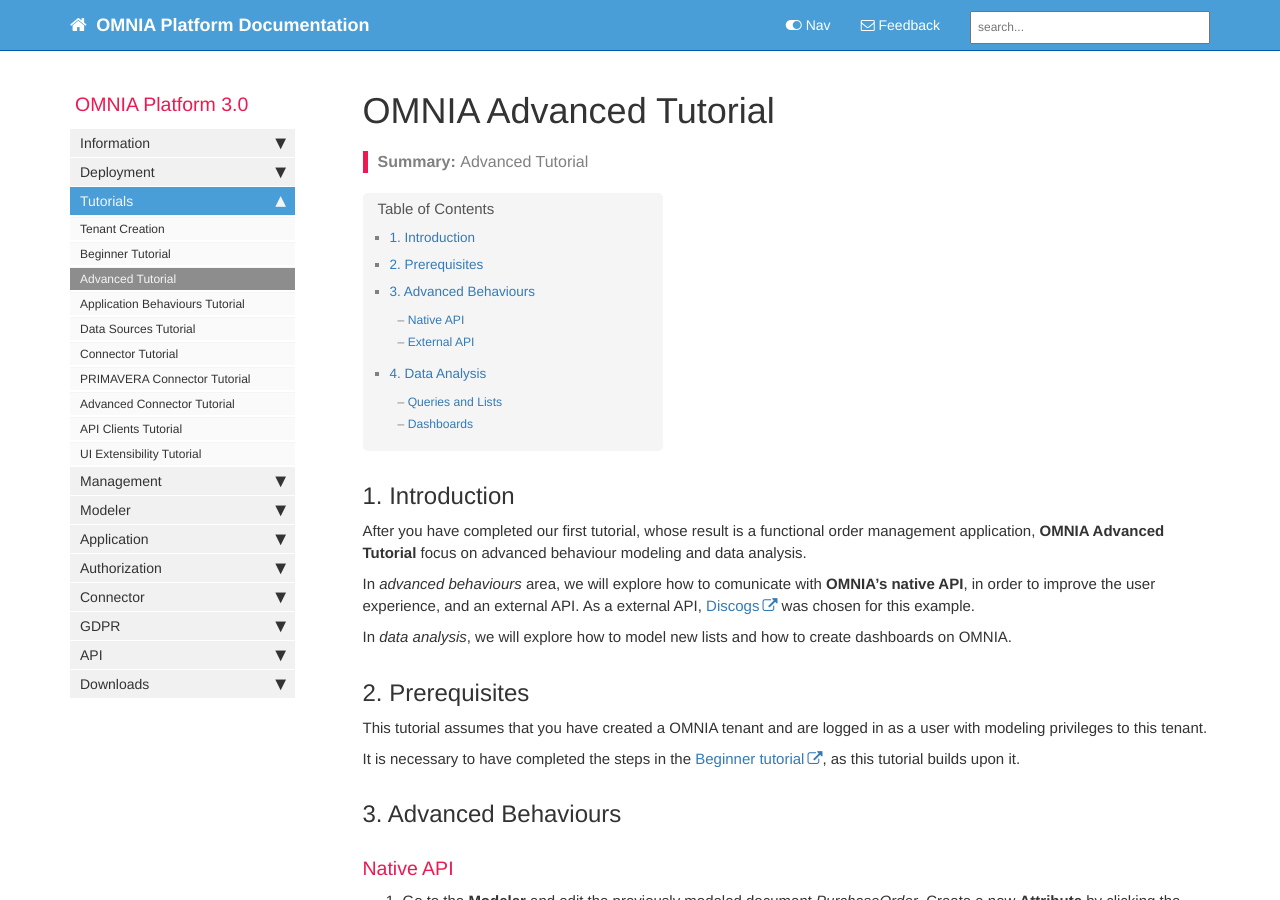
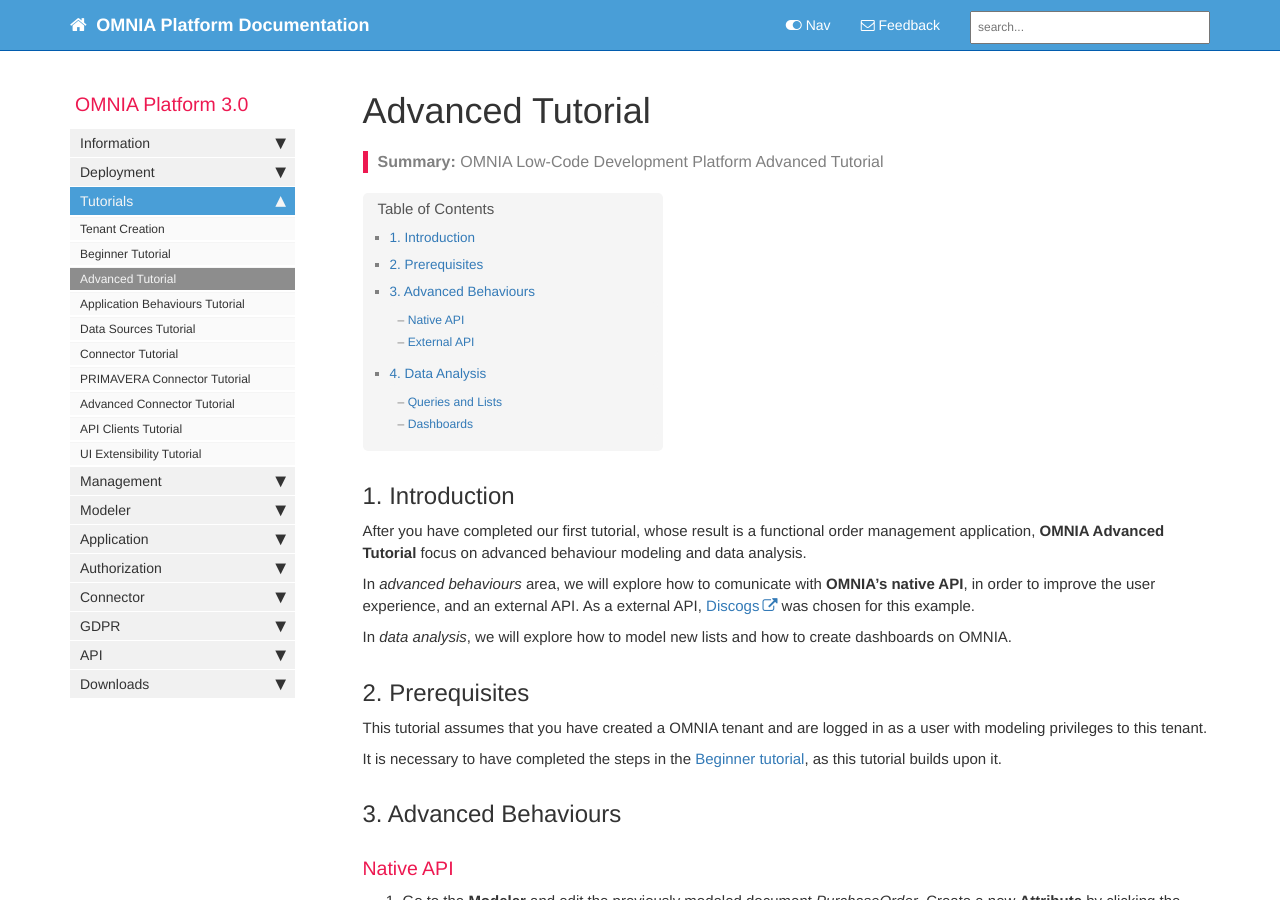
Before and after one commit to daniel8lopes/omnia3, a Jekyll site: the page built from docs/pages/omnia3/Tutorials/omnia3_advancedtutorial.md, in a window 1280 px wide and 900 px high. Built offline with Jekyll 4.4.1, drawn with Linux system fonts in a browser that asks for light colours; nearby versions of some CDN libraries; comment, search, counter and statistics services are not loaded; some of the changed text lies outside the part shown.

Commit message:
Update omnia3_advancedtutorial.md

```diff
--- a/docs/pages/omnia3/Tutorials/omnia3_advancedtutorial.md
+++ b/docs/pages/omnia3/Tutorials/omnia3_advancedtutorial.md
@@ -1,7 +1,7 @@
 ---
-title: OMNIA Advanced Tutorial
+title: Advanced Tutorial
 keywords: omnia3
-summary: "Advanced Tutorial"
+summary: "OMNIA Low-Code Development Platform Advanced Tutorial"
 sidebar: omnia3_sidebar
 permalink: omnia3_advancedtutorial.html
 folder: omnia3
@@ -19,7 +19,7 @@ In *data analysis*, we will explore how to model new lists and how to create das
 
 This tutorial assumes that you have created a OMNIA tenant and are logged in as a user with modeling privileges to this tenant.
 
-It is necessary to have completed the steps in the  [Beginner tutorial](http://docs.numbersbelieve.com/omnia3_beginnertutorial.html), as this tutorial builds upon it.
+It is necessary to have completed the steps in the  [Beginner tutorial](omnia3_beginnertutorial.html), as this tutorial builds upon it.
 
 ## 3. Advanced Behaviours
 
```
Also changed, not shown: other parts of docs/pages/omnia3/Tutorials/omnia3_advancedtutorial.md (+2 -2 lines).
